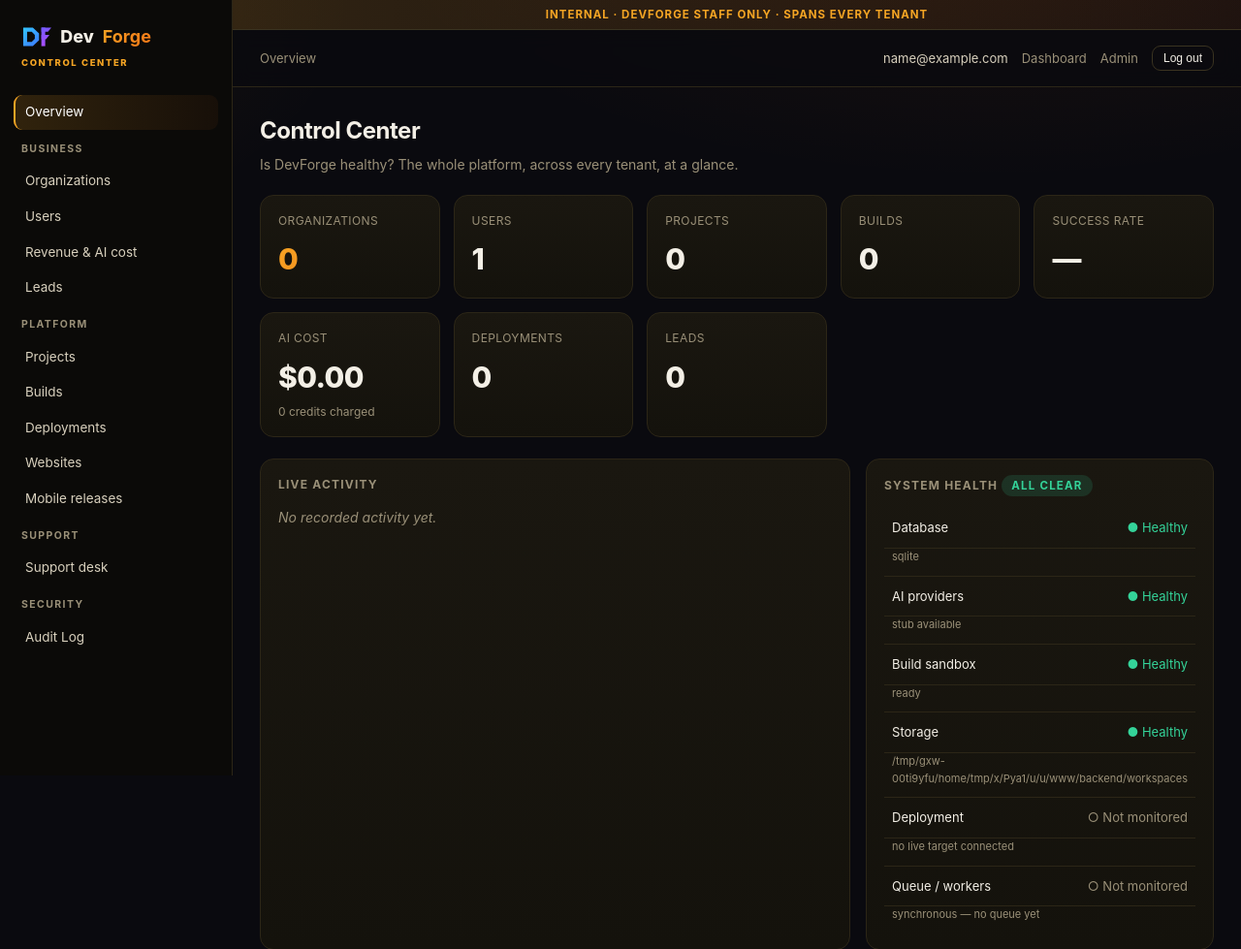
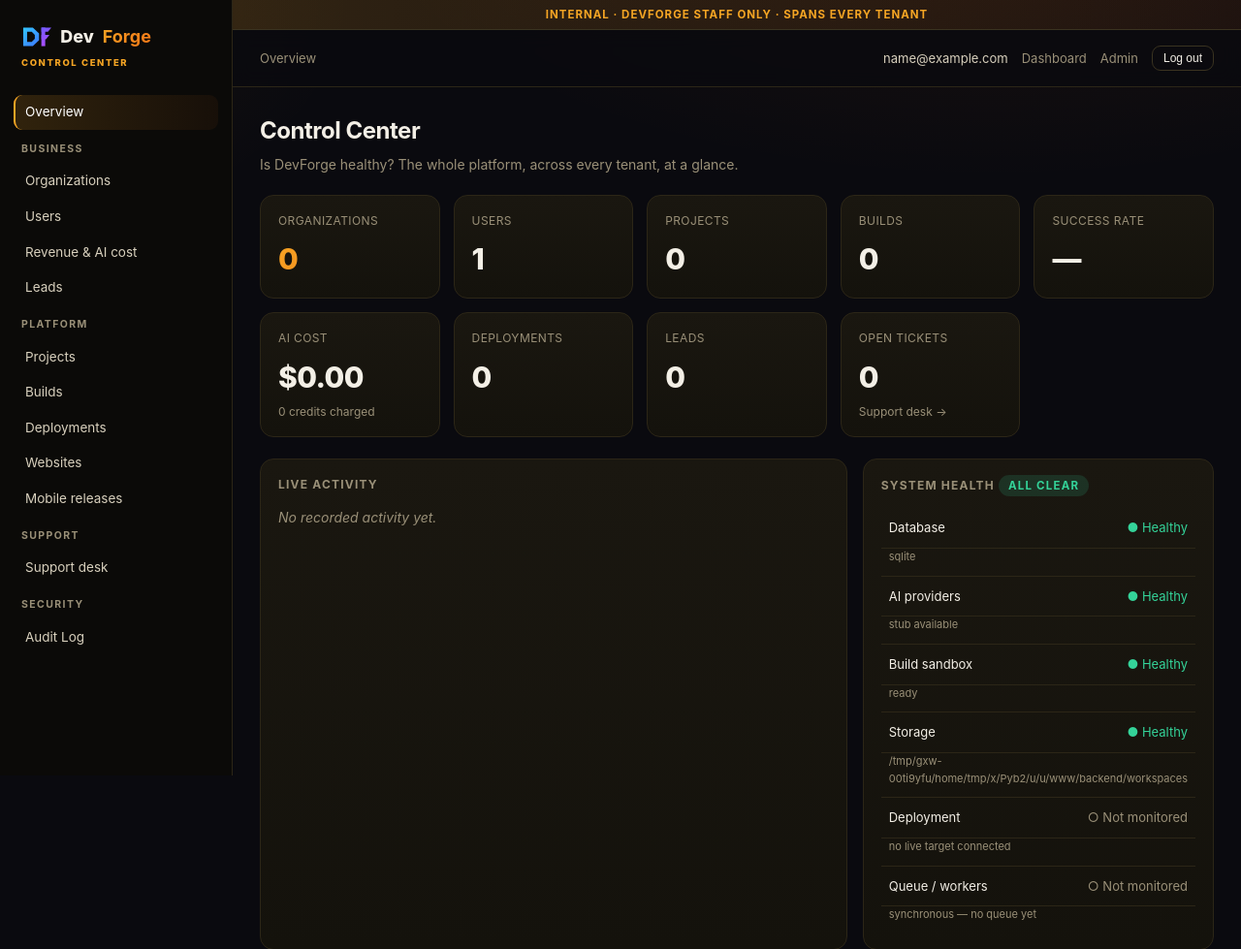
Before and after one commit to ronnycobi/devforge, a Django app: page /staff/ in a window 1280 px wide. Shown: the top 979 px of the page at 97% size. Run offline with Django 5.2, Linux system fonts and the light colour scheme; the visitor is signed in with stand-in values (Sample User, id 1); data comes from the database, SQL or seed files in the repository; data that the repository does not hold is empty.

Commit message:
Console: open-ticket badge on the Control Center overview
Adds an "Open tickets" KPI card to the Control Center overview (counts support
tickets in open/in_progress/waiting), rendered red when non-zero and linking to the
support desk — so new customer requests are visible at a glance.

Tests: 640 pass (+1) — overview reports open_tickets=1 after a ticket is logged and
shows the "Open tickets" card.

Co-Authored-By: Claude Opus 4.8 <noreply@anthropic.com>

```diff
--- a/backend/apps/console/templates/console/overview.html
+++ b/backend/apps/console/templates/console/overview.html
@@ -16,6 +16,10 @@
       <div class="sm">{{ stats.credits_charged|floatformat:0 }} credits charged</div></div>
     <div class="card stat"><div class="k">Deployments</div><div class="v">{{ stats.deployments }}</div></div>
     <div class="card stat"><div class="k">Leads</div><div class="v">{{ stats.open_leads }}</div></div>
+    <a class="card stat" href="{% url 'support:desk' %}" style="text-decoration:none;color:inherit">
+      <div class="k">Open tickets</div>
+      <div class="v {% if stats.open_tickets %}fail{% endif %}">{{ stats.open_tickets }}</div>
+      <div class="sm">Support desk →</div></a>
   </div>
 
   <div class="row" style="margin-top:22px">
--- a/backend/apps/console/views.py
+++ b/backend/apps/console/views.py
@@ -41,6 +41,11 @@ def _usage_totals(qs=None):
     return agg
 
 
+def _open_ticket_count() -> int:
+    from apps.support.models import OPEN_STATUSES, SupportTicket
+    return SupportTicket.objects.filter(status__in=OPEN_STATUSES).count()
+
+
 @staff_required
 def overview(request):
     active_statuses = [s for s in TaskStatus.values if s not in TERMINAL_STATUSES]
@@ -62,6 +67,7 @@ def overview(request):
         "cost_usd": totals["cost"],
         "credits_charged": totals["credits"],
         "open_leads": ContactMessage.objects.count(),
+        "open_tickets": _open_ticket_count(),
     }
 
     from apps.console.health import all_ok, system_health
```
Also changed, not shown: backend/apps/console/tests.py (+10 -0 lines).
